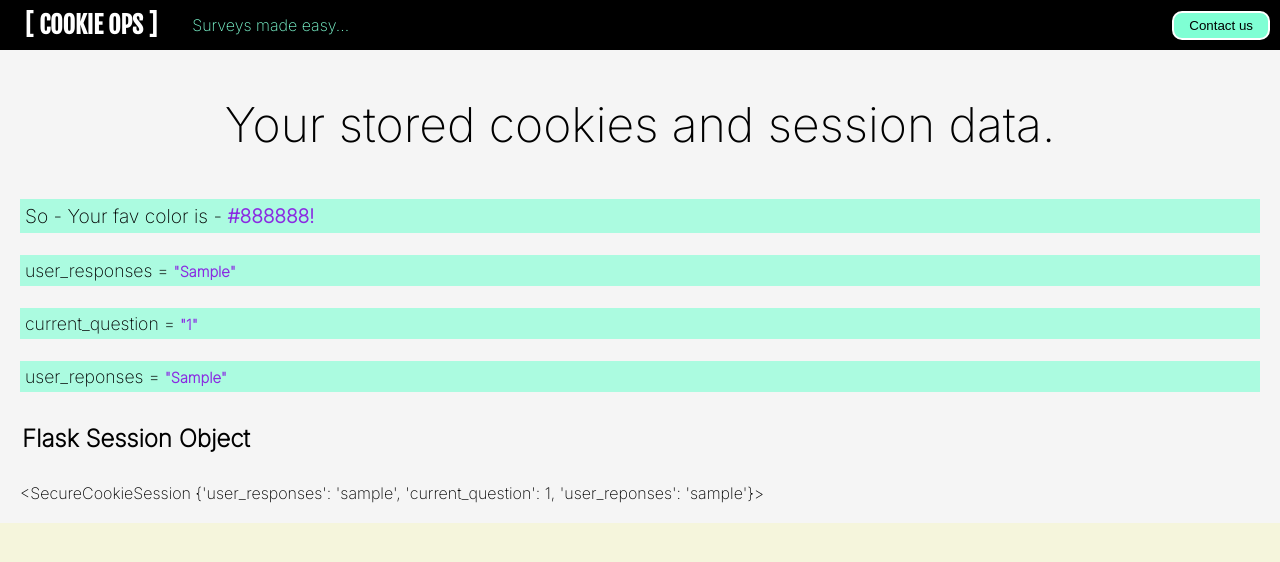
After one commit to samiesmilz/survey-app, a Flask app: template templates/show-cookies.html in a window 1280 px wide. The commit adds this page. Shown: the top 562 px of the page. Run offline with Flask 3, Linux system fonts and the light colour scheme; the visitor is signed in with stand-in values (Sample User, id 1); the template is opened without the code that fills it: most values are stand-ins (such as "Sample title", 1, 10 or a date in 2020).

Commit message:
Storing responses in session

```diff
--- a/app.py
+++ b/app.py
@@ -1,5 +1,5 @@
 import surveys
-from flask import Flask, request, flash, render_template, redirect, session
+from flask import Flask, request, flash, render_template, redirect, session, make_response
 app = Flask(__name__, static_folder="static")
 app.config["SECRET_KEY"] = "samie"
 
@@ -25,6 +25,7 @@ def show_questions(id):
   global num_of_survey_questions
   survey = request.form["survey"]
   num_of_survey_questions = len(survey_types.get(survey, "None").questions)
+  session["user_responses"] = []
 
   if id < num_of_survey_questions:
       title = survey_types.get(survey, "New").title
@@ -53,6 +54,7 @@ def show_question(id):
         return render_template("questions.html", survey=title, question=question, question_id=current_question)
     else:
         next_url = f"/questions/{current_question}"
+        flash("Invalid URL: Please answer the current question!")
         return redirect(next_url)
 
 @app.route("/answer", methods=["POST"])
@@ -63,6 +65,13 @@ def get_answer():
     answered_qsn = survey_types.get(survey, "New").questions[current_question].question
     answer = request.form["answer"]
     responses.append(answer)
+
+    # Add to session
+    user_respo = session["user_responses"]
+    user_respo.append(answer)
+    session["user_reponses"] = user_respo
+
+    # Add to the dict
     response_dict[answered_qsn] = answer
     current_question += 1
     session["current_question"] = current_question
@@ -82,3 +91,16 @@ def quiz_done():
   all_questions = survey_types.get(survey, "New").questions
 
   return render_template("done.html", questions = all_questions, response_dict = response_dict)
+
+# Working with coookies
+@app.route("/cookie-form")
+def show_cookie_form():
+   return render_template("cookie-form.html")
+
+@app.route("/cookies")
+def make_cookies():
+   fav_color = request.args["cookie_name"]
+   html = render_template("show-cookies.html", fav_color=fav_color)
+   res = make_response(html)
+   res.set_cookie("fav_color", fav_color)
+   return res
--- a/static/styles.css
+++ b/static/styles.css
@@ -106,6 +106,7 @@ a {
   padding: 5px 35px;
   font-size: 2rem;
   cursor: pointer;
+  width: auto;
 }
 .survey-info {
   font-size: 1.7rem;
@@ -190,12 +191,28 @@ footer {
   padding: 5px;
   font-size: 1.2rem;
 }
+
 #ans-span {
   font-weight: bold;
   text-transform: capitalize;
   color: blueviolet;
 }
 
+.state-data-title {
+  padding: 10px 2px;
+}
+.state-item {
+  padding: 5px 5px;
+  font-size: 1.1rem;
+  margin-bottom: 2px;
+  background-color: rgba(127, 255, 212, 0.62);
+}
+.state-value-span {
+  font-weight: bold;
+  text-transform: capitalize;
+  color: blueviolet;
+  font-size: smaller;
+}
 /* Add media queries for responsive design as needed */
 @media (max-width: 850px) {
   #question-label {
--- /dev/null
+++ b/templates/show-cookies.html
@@ -0,0 +1,36 @@
+{% extends 'baselet.html' %} {% block title %} Survey Ops {% endblock %} {%
+block logo %} [ COOKIE OPS ] {% endblock %} {% block content %}
+
+<p class="subtitle">Your stored cookies and session data.</p>
+<div id="complete-survey">
+  <div id="final-qn-ans-div">
+    <p id="final-qn-ans">
+      So - Your fav color is - <span id="ans-span">{{fav_color}}!</span>
+    </p>
+  </div>
+</div>
+{# For demo purposes, show our cookies #} {% if request.cookies %}
+
+<div>
+  <h2 class="state-data-title">Flask Cookies</h2>
+  {% for name, value in request.cookies.items() %}
+  <div class="state-item-div">
+    <p class="state-item">
+      {{ name }} = <span class="state-value-span">"{{ value }}"</span>
+    </p>
+  </div>
+  {% endfor %}
+</div>
+<div>
+  <h2 class="state-data-title">Flask Session [ Key/val ]</h2>
+  {% endif %} {% if session %} {% for name, value in session.items() %}
+  <div class="state-item-div">
+    <p class="state-item">
+      {{ name }} = <span class="state-value-span">"{{ value }}"</span>
+    </p>
+  </div>
+  {% endfor %} {% endif %}
+  <h2 class="state-data-title">Flask Session Object</h2>
+  {{session}}
+</div>
+{% endblock %}
```
Also changed, not shown: templates/cookie-form.html (added, +17 -0 lines), templates/done.html (+14 -0 lines), templates/index.html (+7 -5 lines).
